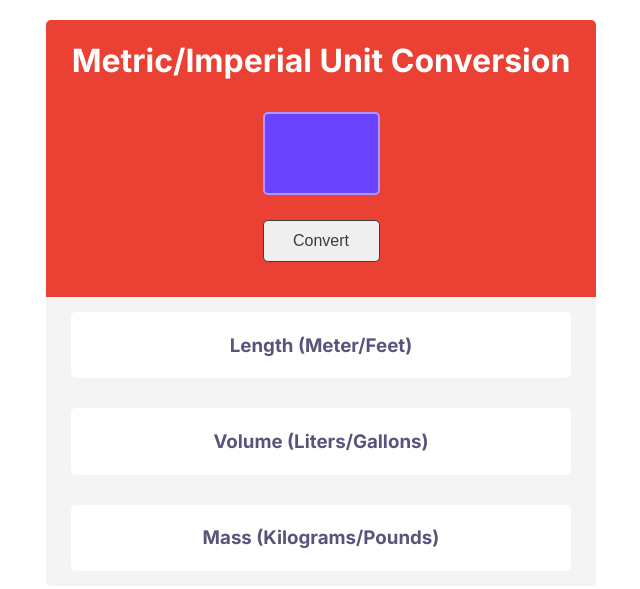
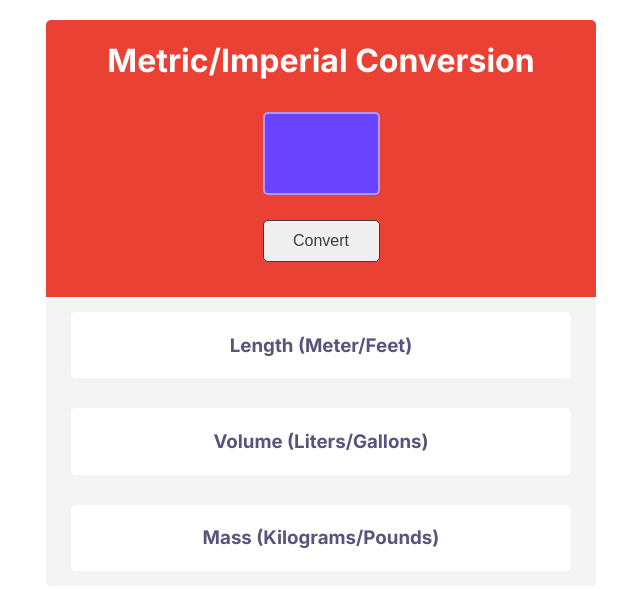
Before and after one commit to viniciusnascimento-me/metric-imperial-conversion, a website built with Vite: page index.html in a window 1280 px wide. Shown: the whole page, without its empty margins (319-959 px from the left). Built offline with nearby package versions, Linux system fonts and the light colour scheme.

Commit message:
Update index.html

```diff
--- a/index.html
+++ b/index.html
@@ -9,7 +9,7 @@
         <div id = "geral-box">
             <div id="input-box">
                 <h1>
-                    Metric/Imperial Unit Conversion
+                    Metric/Imperial Conversion
                 </h1>
                 <input id="uni-input"/>
                 <button id="cvt-btn">Convert</button>
```
